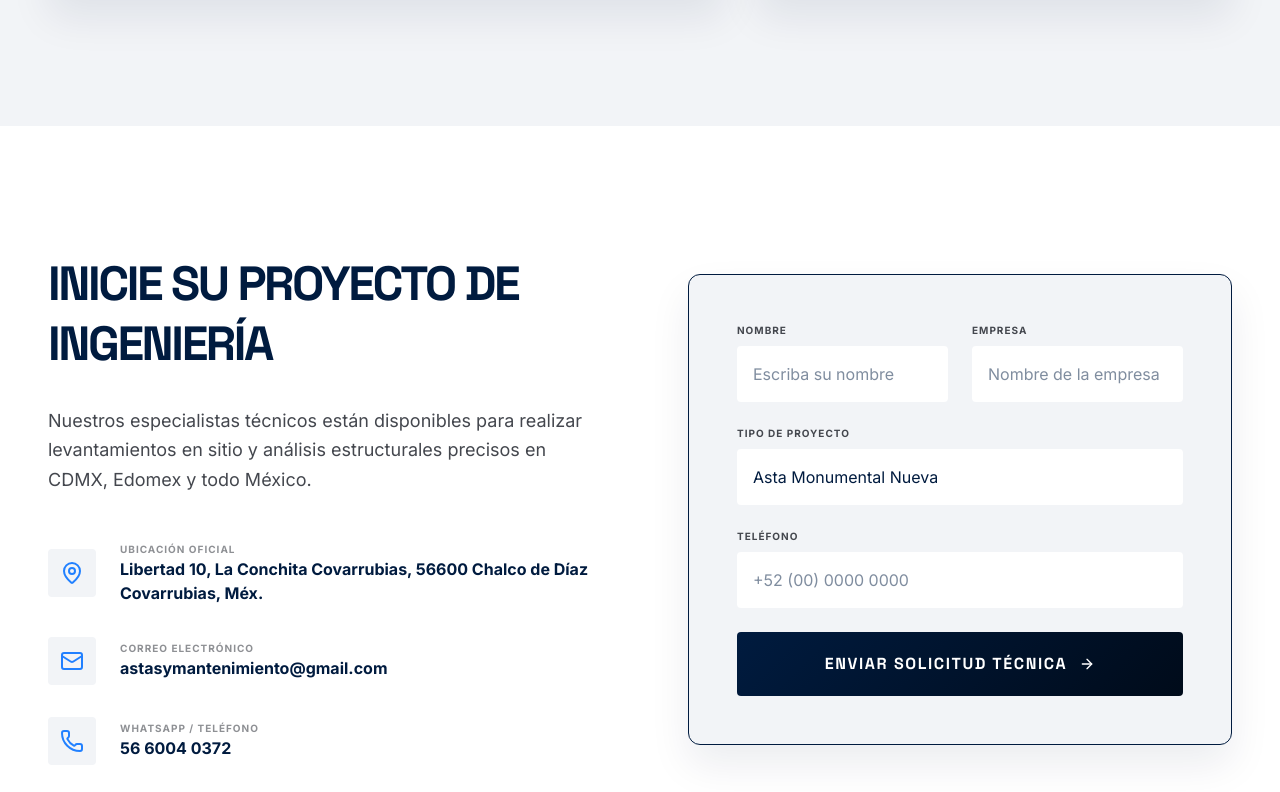
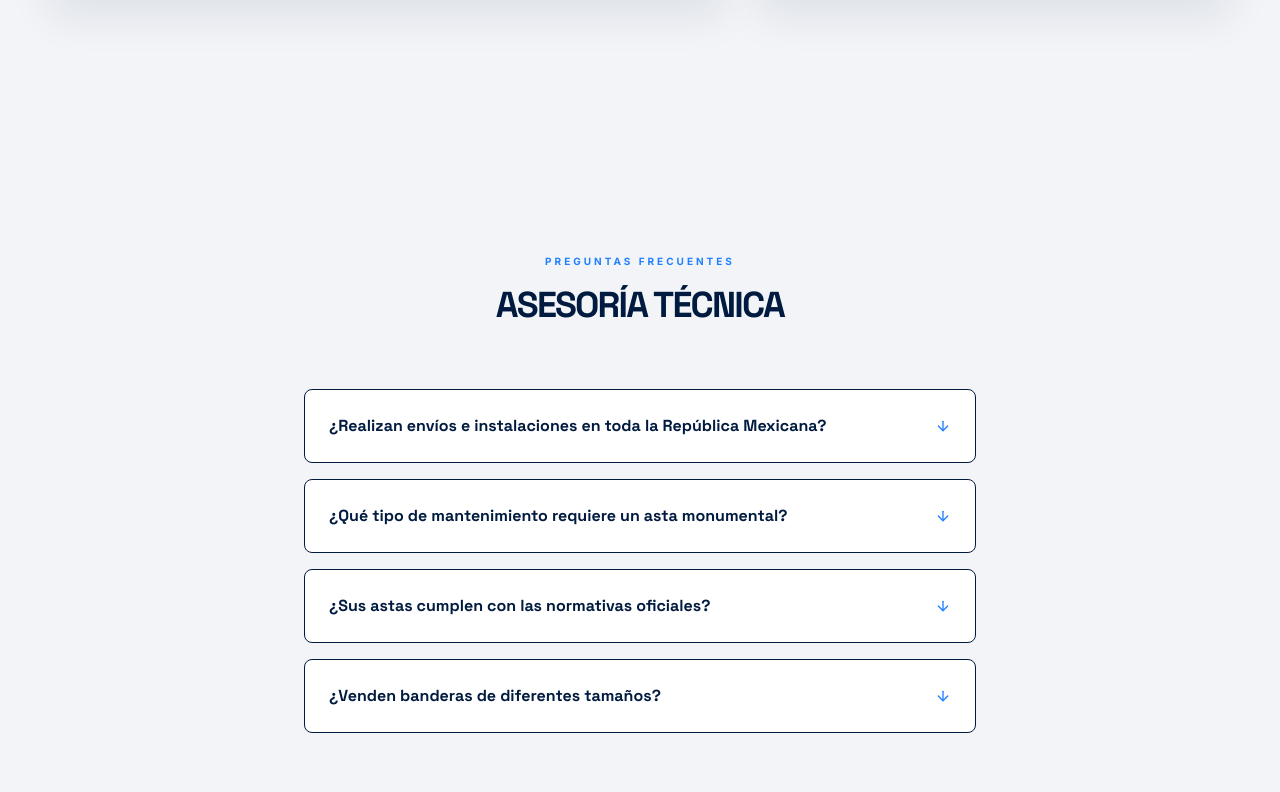
Before and after one commit to renefgonzalez/astas-web, a React (Vite) app: page / in a window 1280 px wide. Shown: the part 2328-3120 px from the top of the page. Built offline with nearby package versions, Linux system fonts and the light colour scheme.

Commit message:
Optimize PageSpeed (lazy loading) and optimize FAQs (UI + Schema)

```diff
--- a/index.html
+++ b/index.html
@@ -25,6 +25,38 @@
       "url": "https://astasymantenimiento.com"
     }
     </script>
+    <script type="application/ld+json">
+    {
+      "@context": "https://schema.org",
+      "@type": "FAQPage",
+      "mainEntity": [
+        {
+          "@type": "Question",
+          "name": "¿Realizan envíos e instalaciones en toda la República Mexicana?",
+          "acceptedAnswer": {
+            "@type": "Answer",
+            "text": "Sí, contamos con cobertura nacional. Realizamos la fabricación en nuestra planta y nos trasladamos a cualquier estado para la cimentación e instalación técnica de astas monumentales."
+          }
+        },
+        {
+          "@type": "Question",
+          "name": "¿Qué tipo de mantenimiento requiere un asta monumental?",
+          "acceptedAnswer": {
+            "@type": "Answer",
+            "text": "El mantenimiento incluye la revisión de la integridad estructural, lubricación de sistemas de izaje, inspección de anclajes y, en zonas costeras, aplicación de recubrimientos contra la corrosión salina."
+          }
+        },
+        {
+          "@type": "Question",
+          "name": "¿Sus astas cumplen con las normativas oficiales?",
+          "acceptedAnswer": {
+            "@type": "Answer",
+            "text": "Nuestras estructuras están diseñadas bajo normas de ingeniería estructural y resistencia al viento, utilizando acero de alta calidad y procesos de soldadura certificados."
+          }
+        }
+      ]
+    }
+    </script>
   </head>
   <body>
     <div id="root"></div>
--- a/src/App.tsx
+++ b/src/App.tsx
@@ -145,6 +145,7 @@ const Hero = () => {
           src="https://lh3.googleusercontent.com/aida-public/AB6AXuBoeZVMEa0aHU_-DGSZnKSQH0BI-b6Y9Ubk8u1ECEOlaD4Cgs22IusfUCIPwuxKmOBYO-UUOaWUlvmsVO386H11J4WWDZ51P3eqWg_Dry8Hrr0a6InI7lrnZxdMgBJxNTPzDCYNBSTdVg4BTu97HH0LcyxmyXKjxd9RRxv-p2QaW2opa6PRsaiKs3NjFp8izawiaRy7Hm4ZoBtdJLM_TF4zZh5hZGrTFBNj7fZ1AUZ_Axe4-zg3BGHQT6Ehyr5jSJT1ovcq1fcUZru4"
           alt="Asta bandera monumental ASTAS Y MANTENIMIENTO"
           referrerPolicy="no-referrer"
+          loading="eager"
         />
         <div className="absolute inset-0 bg-gradient-to-r from-primary-navy via-primary-navy/80 to-transparent"></div>
       </div>
@@ -275,6 +276,7 @@ const Projects = () => {
                 src={p.img}
                 alt={p.title}
                 referrerPolicy="no-referrer"
+                loading="lazy"
               />
               <div className="absolute inset-0 bg-gradient-to-t from-primary-navy via-transparent to-transparent"></div>
               <div className="absolute bottom-10 left-10 text-white">
@@ -285,6 +287,71 @@ const Projects = () => {
                 <p className="text-steel-dim text-sm max-w-sm">{p.desc}</p>
               </div>
             </motion.div>
+          ))}
+        </div>
+      </div>
+    </section>
+  );
+};
+
+const FAQ = () => {
+  const [openIndex, setOpenIndex] = useState<number | null>(null);
+
+  const faqs = [
+    {
+      question: "¿Realizan envíos e instalaciones en toda la República Mexicana?",
+      answer: "Sí, contamos con cobertura nacional. Realizamos la fabricación en nuestra planta y nos trasladamos a cualquier estado para la cimentación e instalación técnica de astas monumentales."
+    },
+    {
+      question: "¿Qué tipo de mantenimiento requiere un asta monumental?",
+      answer: "El mantenimiento incluye la revisión de la integridad estructural, lubricación de sistemas de izaje, inspección de anclajes y, en zonas costeras, aplicación de recubrimientos contra la corrosión salina."
+    },
+    {
+      question: "¿Sus astas cumplen con las normativas oficiales?",
+      answer: "Nuestras estructuras están diseñadas bajo normas de ingeniería estructural y resistencia al viento, utilizando acero de alta calidad y procesos de soldadura certificados."
+    },
+    {
+      question: "¿Venden banderas de diferentes tamaños?",
+      answer: "Fabricamos banderas reglamentarias en textiles de alta resistencia como nylon y poliéster reforzado, diseñadas específicamente para resistir las cargas dinámicas del viento en astas de gran altura."
+    }
+  ];
+
+  return (
+    <section className="bg-surface-low py-32">
+      <div className="max-w-3xl mx-auto px-6 md:px-12">
+        <div className="text-center mb-16">
+          <span className="text-accent-blue text-[10px] font-bold uppercase tracking-[0.3em] block mb-4">Preguntas Frecuentes</span>
+          <h2 className="font-headline text-4xl font-black text-primary-navy tracking-tighter uppercase">Asesoría Técnica</h2>
+        </div>
+
+        <div className="space-y-4">
+          {faqs.map((faq, i) => (
+            <div key={i} className="bg-white rounded-lg border border-outline-variant/10 overflow-hidden">
+              <button
+                onClick={() => setOpenIndex(openIndex === i ? null : i)}
+                className="w-full p-6 text-left flex justify-between items-center group"
+              >
+                <span className="font-headline font-bold text-primary-navy group-hover:text-accent-blue transition-colors">{faq.question}</span>
+                <motion.div
+                  animate={{ rotate: openIndex === i ? 180 : 0 }}
+                  className="text-accent-blue"
+                >
+                  <ArrowRight className="w-4 h-4 rotate-90" />
+                </motion.div>
+              </button>
+              <AnimatePresence>
+                {openIndex === i && (
+                  <motion.div
+                    initial={{ height: 0, opacity: 0 }}
+                    animate={{ height: "auto", opacity: 1 }}
+                    exit={{ height: 0, opacity: 0 }}
+                    className="px-6 pb-6 text-on-surface-variant text-sm leading-relaxed"
+                  >
+                    {faq.answer}
+                  </motion.div>
+                )}
+              </AnimatePresence>
+            </div>
           ))}
         </div>
       </div>
@@ -526,6 +593,7 @@ export default function App() {
         <Hero />
         <Services />
         <Projects />
+        <FAQ />
         <Contact />
       </main>
       <Footer />
```
